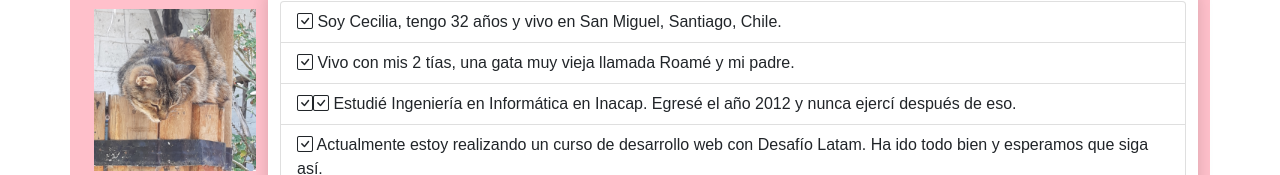
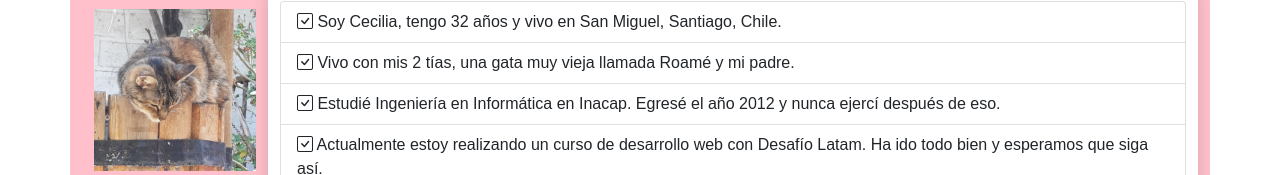
Before and after one commit to CeciliaTh/ceciliath.github.io1primero, a plain HTML site: page portafoliofinal.html in a window 1280 px wide. Shown: the part 532-707 px from the top of the page. Drawn offline with nearby package versions, Linux system fonts and the light colour scheme.

Commit message:
Eliminique un cuadro de check list que habia quedado repetido

```diff
--- a/portafoliofinal.html
+++ b/portafoliofinal.html
@@ -110,9 +110,8 @@
                             en San Miguel, Santiago, Chile.</li>
                         <li class="list-group-item"><i class="bi bi-check-square"></i> Vivo con mis 2 tías, una gata muy
                             vieja llamada Roamé y mi padre.</li>
-                        <li class="list-group-item"><i class="bi bi-check-square"></i><i class="bi bi-check-square"></i> Estudié Ingeniería en Informática
-                            en Inacap.
-                            Egresé el año 2012 y nunca ejercí después de eso.</li>
+                        <li class="list-group-item"><i class="bi bi-check-square"></i> Estudié Ingeniería en Informática
+                            en Inacap. Egresé el año 2012 y nunca ejercí después de eso.</li>
                         <li class="list-group-item"><i class="bi bi-check-square"></i> Actualmente estoy realizando un
                             curso de desarrollo web con Desafío Latam. Ha ido todo bien y esperamos
                             que siga así.</li>
```
